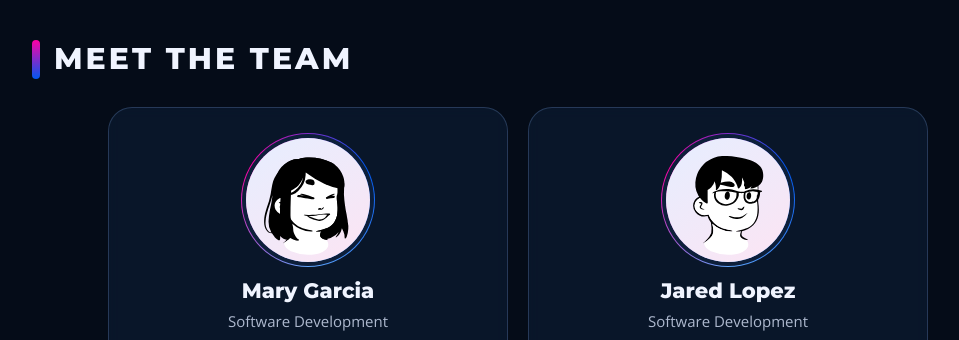
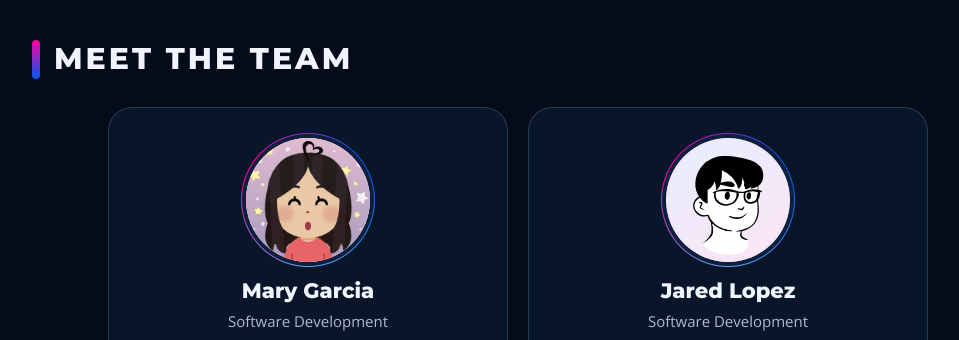
Before and after one commit to afkmary/sixthsense-team, a plain HTML site: page index.html in a window 1280 px wide. Shown: the part 880-1220 px from the top of the page, without its empty margins (122-1081 px from the left). Drawn offline with nearby package versions, Linux system fonts and the light colour scheme; animation ran at ten frames a second.

Commit message:
Use Mary's own avatar
Co-Authored-By: Claude Opus 5.5 <noreply@anthropic.com>
Claude-Session: https://claude.ai/code/session_01AjbB8mSRW9AEzGT8B9UH7P

```diff
--- a/index.html
+++ b/index.html
@@ -132,7 +132,7 @@ footer .wrap{display:flex;justify-content:space-between;gap:12px;flex-wrap:wrap}
 {
   const esc = s => String(s).replace(/[&<>"']/g, c => ({'&':'&amp;','<':'&lt;','>':'&gt;','"':'&quot;',"'":'&#39;'}[c]));
   const PEOPLE = [
-    {slug:'mary-garcia', name:'Mary Garcia', role:'Frontend', prog:'Software Development', url:'https://www.linkedin.com/in/afkmary/'},
+    {slug:'mary-garcia', img:'assets/avatars/mary-garcia.webp', name:'Mary Garcia', role:'Frontend', prog:'Software Development', url:'https://www.linkedin.com/in/afkmary/'},
     {slug:'jared-lopez', name:'Jared Lopez', role:'AI integration', prog:'Software Development', url:'https://www.linkedin.com/in/jared-lopez-858248354/'},
     {slug:'jay-vincent-layco', name:'Jay Vincent Layco', role:'Back end', prog:'Software Development', url:'https://www.linkedin.com/in/jay-vincent-layco-39184116b/'},
     {slug:'muhammad-khalil', name:'Muhammad Khalil', role:'IT', prog:'Information Technology Services', url:'https://www.linkedin.com/in/muhammad-khalil-5a18b4197/'}
@@ -140,7 +140,7 @@ footer .wrap{display:flex;justify-content:space-between;gap:12px;flex-wrap:wrap}
   const LI = '<svg viewBox="0 0 24 24" fill="currentColor" aria-hidden="true"><path d="M4.98 3.5a2.5 2.5 0 1 1 0 5 2.5 2.5 0 0 1 0-5zM3 9.75h4v11H3zM9.5 9.75h3.8v1.6h.06c.53-1 1.83-2.05 3.77-2.05 4.03 0 4.77 2.65 4.77 6.1v5.35h-4v-4.74c0-1.13-.02-2.59-1.58-2.59-1.58 0-1.82 1.23-1.82 2.5v4.83h-4z"/></svg>';
   document.getElementById('people').innerHTML = PEOPLE.map((p, i) => `
     <article class="card person reveal" style="--d:${(i*0.08).toFixed(2)}s">
-      <button class="avatar" type="button" aria-label="${esc(p.name)} avatar"><img src="assets/avatars/${esc(p.slug)}.svg" alt="" width="116" height="116"></button>
+      <button class="avatar" type="button" aria-label="${esc(p.name)} avatar"><img src="${esc(p.img || `assets/avatars/${p.slug}.svg`)}" alt="" width="116" height="116"></button>
       <div><h3>${esc(p.name)}</h3><div class="prog">${esc(p.prog)}</div></div>
       <span class="role">${esc(p.role)}</span>
       <a class="li" href="${esc(p.url)}" target="_blank" rel="noopener noreferrer" aria-label="${esc(p.name)} on LinkedIn (opens in a new tab)"><b>${LI}</b><span>LinkedIn</span></a>
```
Also changed, not shown: assets/avatars/mary-garcia.webp (added).
